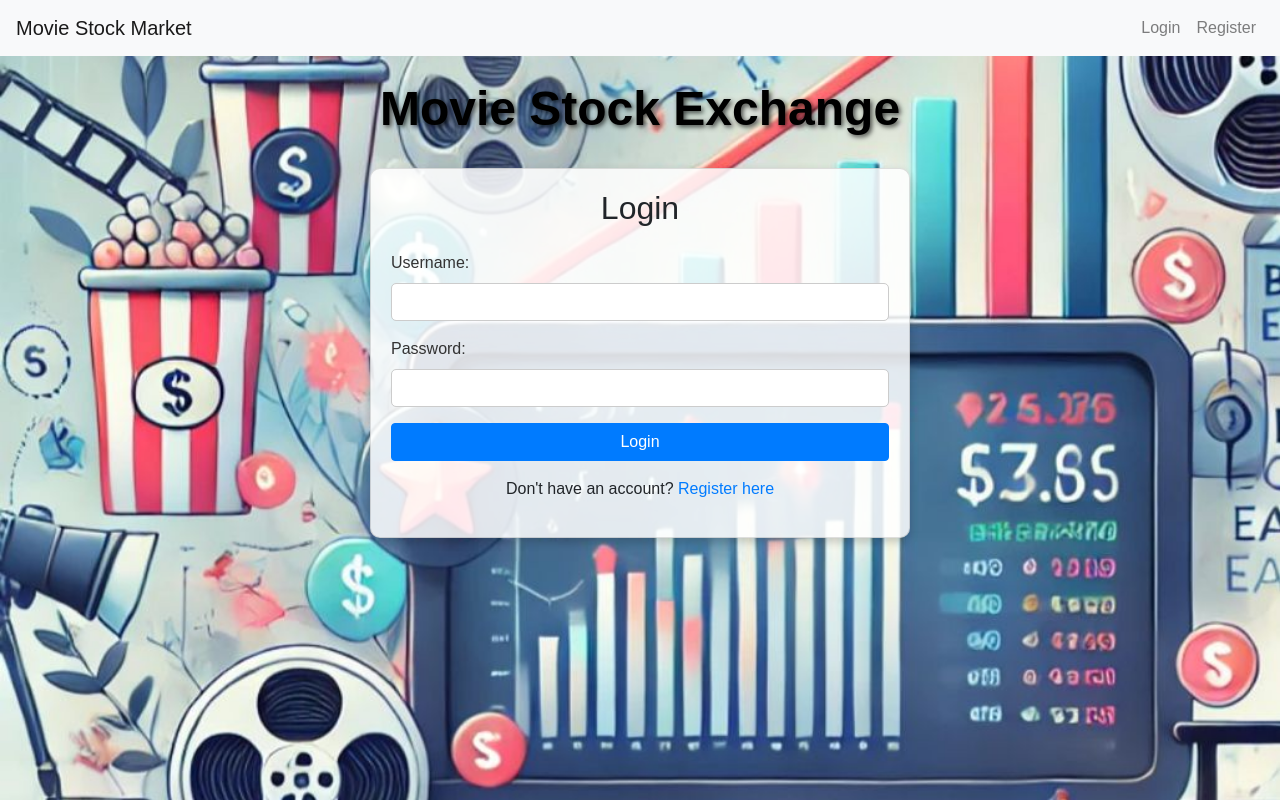
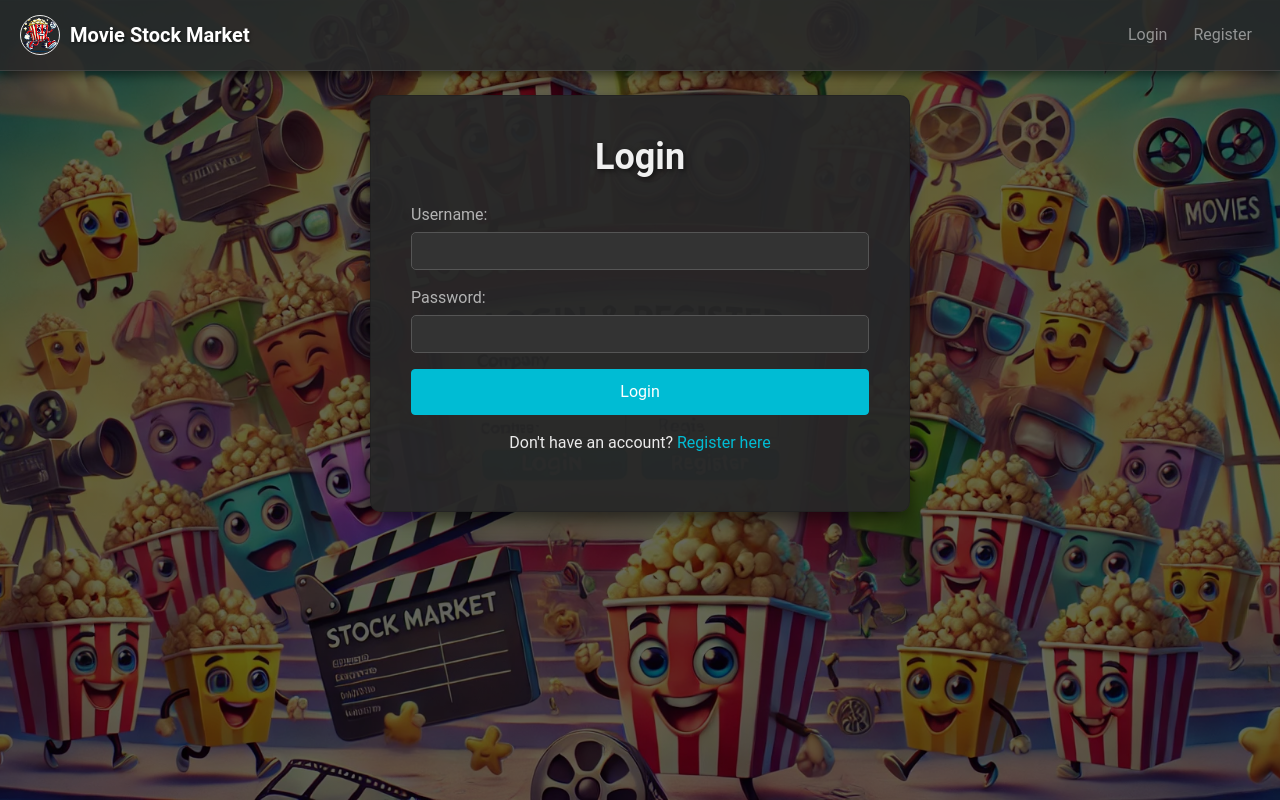
Before and after one commit to sudo-amancodes/movies-stock-market, a Flask app: page /login in a window 1280 px wide. Run offline with Flask 3, Linux system fonts and the light colour scheme; some libraries are stand-ins or nearby versions.

Commit message:
added styling and additional login functionality

```diff
--- a/app.py
+++ b/app.py
@@ -7,7 +7,7 @@ from flask import request, jsonify, redirect, url_for, session, render_template,
 from flask_login import LoginManager, login_user, login_required, logout_user, current_user
 from werkzeug.utils import secure_filename
 
-from src.models import User, db
+from src.models import Role, User, db
 from dotenv import load_dotenv
 
 # Comment this if you are using environment variables in your code instead of in a .env file (not recommended)
@@ -66,6 +66,14 @@ with app.app_context():
     db.create_all()
     print("Tables created!")
 
+with app.app_context():
+    if not Role.query.filter_by(name="User").first():
+        db.session.add(Role(name="User"))
+    if not Role.query.filter_by(name="Movie Studio").first():
+        db.session.add(Role(name="Movie Studio"))
+    db.session.commit()
+
+
 ALLOWED_EXTENSIONS = {'png', 'jpg', 'jpeg', 'gif'}
 
 def allowed_file(filename):
@@ -86,6 +94,7 @@ def register():
     last_name = request.form.get('last_name')
     username = request.form.get('username')
     password = request.form.get('password')
+    role = request.form.get('role')  # New field for role selection
 
     existing_user = User.query.filter_by(username=username).first()
     if existing_user:
@@ -94,12 +103,25 @@ def register():
 
     hashed_password = generate_password_hash(password, method='pbkdf2:sha256:600000')
 
+    # Create the new user
     new_user = User(first_name=first_name, last_name=last_name, username=username, password=hashed_password)
     db.session.add(new_user)
     db.session.commit()
 
-    flash('Registration successful. Please log in.', 'success')
+    # Assign role
+    selected_role = Role.query.filter_by(name=role).first()
+    if not selected_role:
+        # If the role doesn't exist, create it
+        selected_role = Role(name=role)
+        db.session.add(selected_role)
+        db.session.commit()
+
+    new_user.roles.append(selected_role)
+    db.session.commit()
+
+    flash(f'Registration successful as a {role}. Please log in.', 'success')
     return redirect(url_for('login'))
+
 
 @app.get('/login')
 def login_page():
--- a/src/models.py
+++ b/src/models.py
@@ -27,6 +27,9 @@ class User(db.Model, flask_login.UserMixin):
     # Relationship with Role through user_roles table
     roles = db.relationship('Role', secondary=user_roles, back_populates='users')
 
+    def get_roles(self):
+        return [role.name for role in self.roles][0]
+
     def __init__(self, first_name, last_name, username, password):
         self.first_name = first_name
         self.last_name = last_name
--- /dev/null
+++ b/static/css/login-register.css
@@ -0,0 +1,156 @@
+/* Universal styles */
+body {
+  background: linear-gradient(rgba(0, 0, 0, 0.2), rgba(0, 0, 0, 0.2)),
+    url("../login-bg2.webp"); /* Use provided URL */
+  background-size: cover; /* Cover the entire viewport */
+  background-repeat: no-repeat; /* Prevent repeating */
+  background-position: center; /* Center the image */
+  height: 100vh; /* Full viewport height */
+  margin: 0;
+  font-family: "Roboto", sans-serif; /* Modern sans-serif font */
+  color: #eaeaea; /* Default text color */
+}
+
+/* Overlay for adjustable opacity */
+body::before {
+  content: "";
+  position: absolute;
+  top: 0;
+  left: 0;
+  width: 100%;
+  height: 100%;
+  background-color: rgba(0, 0, 0, 0.5); /* Adjustable opacity */
+  z-index: -1; /* Keep the overlay in the background */
+}
+
+/* Center the card on the page */
+.row {
+  height: 100%;
+  display: flex;
+  align-items: center;
+  justify-content: center;
+}
+
+/* Card design */
+.card {
+  background: rgba(
+    40,
+    40,
+    40,
+    0.95
+  ); /* Almost-black semi-transparent background */
+  border-radius: 10px;
+  box-shadow: 0px 8px 15px rgba(0, 0, 0, 0.5); /* Stronger shadow for depth */
+  overflow: hidden;
+  padding: 20px;
+}
+
+/* Titles */
+.card-title,
+.header-title h1 {
+  font-size: 36px;
+  font-weight: bold;
+  color: #f0f0f0; /* Brighter text color for titles */
+  text-align: center;
+  margin-bottom: 20px;
+  text-shadow: 2px 2px 5px rgba(0, 0, 0, 0.5); /* Subtle shadow for emphasis */
+}
+
+/* Input fields */
+.form-group label {
+  font-size: 16px;
+  color: #b3b3b3; /* Muted text for labels */
+  margin-bottom: 5px;
+}
+
+.form-group input {
+  font-size: 16px;
+  padding: 10px;
+  border-radius: 5px;
+  border: 1px solid #555; /* Dark border */
+  background-color: #333; /* Dark input background */
+  color: #f0f0f0; /* White text for inputs */
+}
+
+.form-group input::placeholder {
+  color: #aaa; /* Lighter text for placeholders */
+}
+
+.form-group input:focus {
+  border-color: #00bcd4; /* Bright cyan for focus */
+  outline: none;
+  background-color: #444; /* Slightly brighter background */
+  color: #ffffff; /* Ensure text is white while typing */
+}
+
+/* Buttons */
+.btn-primary {
+  background-color: #00bcd4; /* Bright cyan button */
+  border-color: #00bcd4;
+  font-size: 16px;
+  padding: 10px 15px;
+  transition: all 0.3s ease;
+}
+
+.btn-primary:hover {
+  background-color: #008ba3; /* Darker cyan on hover */
+  border-color: #008ba3;
+}
+
+/* Links */
+p.text-center a {
+  font-size: 16px;
+  color: #00bcd4; /* Bright cyan for links */
+  text-decoration: none;
+}
+
+p.text-center a:hover {
+  text-decoration: underline;
+  color: #008ba3; /* Match hover color with buttons */
+}
+
+/* Slider styles */
+.slider-container {
+  display: flex;
+  justify-content: center;
+  align-items: center;
+  margin-top: 10px;
+  margin-bottom: 20px;
+}
+
+.role-label {
+  font-size: 16px;
+  margin: 0 10px;
+  cursor: pointer;
+  padding: 5px 10px;
+  border: 1px solid #00bcd4; /* Cyan border */
+  border-radius: 5px;
+  color: #00bcd4; /* Cyan text */
+  transition: 0.3s;
+}
+
+input[type="radio"] {
+  display: none;
+}
+
+input[type="radio"]:checked + label {
+  color: #1a1a1a; /* Dark text for checked label */
+  background-color: #00bcd4; /* Cyan background for checked label */
+}
+
+.role-label:hover {
+  background-color: #333; /* Slight highlight on hover */
+  color: #eaeaea; /* Brighter text on hover */
+}
+
+/* Responsiveness */
+@media (max-width: 768px) {
+  .card {
+    width: 90%;
+  }
+
+  .card-title,
+  .header-title h1 {
+    font-size: 28px;
+  }
+}
--- a/static/css/login.css
+++ /dev/null
@@ -1,77 +0,0 @@
-/* Make the body use the background image */
-body {
-    background-image: url("../profile_pics/login.jpeg"); /* Path relative to the CSS file */
-    background-size: cover; /* Make the image cover the entire page */
-    background-repeat: no-repeat; /* Prevent repeating the image */
-    background-position: center; /* Center the image */
-    height: 100vh; /* Full viewport height */
-    margin: 0; /* Remove default margins */
-    font-family: Arial, sans-serif; /* Optional: Improve text appearance */
-}
-
-/* Center the card on the page */
-.row {
-    height: 100%;
-    display: flex;
-    align-items: center;
-    justify-content: center;
-}
-
-/* Card adjustments for better visibility */
-.card {
-    background: rgba(255, 255, 255, 0.85); /* Semi-transparent background */
-    border-radius: 10px; /* Rounded corners */
-    box-shadow: 0px 4px 10px rgba(0, 0, 0, 0.2); /* Add subtle shadow */
-    overflow: hidden;
-}
-
-/* Improve button appearance */
-.btn-primary {
-    background-color: #007bff; /* Standard Bootstrap blue */
-    border-color: #007bff;
-    font-size: 16px;
-}
-
-.btn-primary:hover {
-    background-color: #0056b3; /* Darker shade on hover */
-    border-color: #0056b3;
-}
-
-/* Center and style the header title */
-.header-title h1 {
-    font-size: 48px; /* Increase font size */
-    color: black; /* Set text color to white for visibility */
-    text-align: center; /* Center align the title */
-    margin-bottom: 30px; /* Space below the title */
-    font-weight: bold; /* Make the font bold for emphasis */
-    text-shadow: 2px 2px 5px rgba(0, 0, 0, 0.7); /* Optional: Add shadow to make the text stand out */
-}
-
-/* Style the login form inputs and labels */
-.form-group label {
-    font-size: 16px; /* Adjust font size of labels */
-    color: #333; /* Dark color for labels */
-}
-
-.form-group input {
-    font-size: 16px; /* Font size for inputs */
-    padding: 10px; /* Add padding for better input appearance */
-    border-radius: 5px; /* Round the corners of input fields */
-    border: 1px solid #ccc; /* Light gray border */
-}
-
-.form-group input:focus {
-    border-color: #007bff; /* Change border color on focus */
-    outline: none; /* Remove the default outline on focus */
-}
-
-/* Style the register link text */
-p.text-center a {
-    font-size: 16px;
-    color: #007bff; /* Use the same color as the button */
-    text-decoration: none; /* Remove underline */
-}
-
-p.text-center a:hover {
-    text-decoration: underline; /* Add underline on hover */
-}
--- /dev/null
+++ b/static/css/navbar.css
@@ -0,0 +1,73 @@
+/* Navbar Styling */
+.custom-navbar {
+  background: rgba(40, 40, 40, 0.9); /* Dark semi-transparent background */
+  box-shadow: 0px 4px 10px rgba(0, 0, 0, 0.5); /* Subtle shadow for depth */
+  padding: 10px 20px;
+  border-bottom: 1px solid rgba(255, 255, 255, 0.1); /* Thin border for a sleek finish */
+}
+
+.navbar-brand {
+  display: flex;
+  align-items: center;
+  font-size: 20px;
+  font-weight: bold;
+  color: #eaeaea; /* Bright text for the brand */
+  text-shadow: 1px 1px 3px rgba(0, 0, 0, 0.5); /* Subtle text shadow */
+}
+
+.navbar-brand:hover {
+  color: #00bcd4; /* Cyan on hover */
+}
+
+.navbar-logo {
+  width: 40px;
+  height: 40px;
+  margin-right: 10px;
+  border-radius: 50%; /* Circular logo */
+  border: 1px solid #eaeaea; /* Subtle border around the logo */
+}
+
+.nav-link {
+  font-size: 16px;
+  color: #eaeaea; /* Brighter text for links */
+  margin-left: 10px;
+  transition: color 0.3s ease, text-shadow 0.3s ease;
+}
+
+.nav-link:hover {
+  color: #00bcd4; /* Cyan text on hover */
+  text-shadow: 1px 1px 3px rgba(0, 188, 212, 0.5); /* Glow effect */
+}
+
+.navbar-toggler {
+  border-color: rgba(255, 255, 255, 0.5); /* Transparent toggle border */
+}
+
+.navbar-toggler-icon {
+  background-image: linear-gradient(
+    to right,
+    #00bcd4,
+    #008ba3
+  ); /* Gradient toggle icon */
+}
+
+.navbar-collapse {
+  justify-content: flex-end; /* Align nav items to the right */
+}
+
+/* Responsiveness */
+@media (max-width: 768px) {
+  .navbar-brand {
+    font-size: 18px;
+  }
+
+  .navbar-logo {
+    width: 35px;
+    height: 35px;
+  }
+
+  .nav-link {
+    font-size: 14px;
+    margin-left: 0;
+  }
+}
--- a/templates/_layout.html
+++ b/templates/_layout.html
@@ -7,22 +7,41 @@
     <link
       rel="icon"
       type="image/png"
-      href="{{ url_for('static', filename='favicon.png') }}"
+      href="{{ url_for('static', filename='logo.png') }}"
     />
+
     <link
       href="https://stackpath.bootstrapcdn.com/bootstrap/4.5.2/css/bootstrap.min.css"
       rel="stylesheet"
     />
   </head>
   <body>
-    <nav class="navbar navbar-expand-lg navbar-light bg-light">
-      <a class="navbar-brand" href="{{ url_for('index') }}"
-        >Movie Stock Market</a
+    <nav class="navbar navbar-expand-lg navbar-dark custom-navbar">
+      <a class="navbar-brand" href="{{ url_for('index') }}">
+        <img
+          src="{{ url_for('static', filename='logo.png') }}"
+          alt="Logo"
+          class="navbar-logo"
+          width="40"
+          height="40"
+        />
+        Movie Stock Market
+      </a>
+
+      <button
+        class="navbar-toggler"
+        type="button"
+        data-toggle="collapse"
+        data-target="#navbarNav"
+        aria-controls="navbarNav"
+        aria-expanded="false"
+        aria-label="Toggle navigation"
       >
-      <div class="collapse navbar-collapse">
+        <span class="navbar-toggler-icon"></span>
+      </button>
+      <div class="collapse navbar-collapse" id="navbarNav">
         <ul class="navbar-nav ml-auto">
           {% if current_user.is_authenticated %}
-
           <li class="nav-item">
             <a class="nav-link" href="{{ url_for('profile') }}">Profile</a>
           </li>
@@ -40,30 +59,12 @@
       </div>
     </nav>
 
-    <div class="container mt-4">
-      {% with messages = get_flashed_messages(with_categories=true) %} {% if
-      messages %}
-      <div class="container">
-        {% for category, message in messages %}
-        <div
-          class="alert alert-{{ category }} alert-dismissible fade show"
-          role="alert"
-        >
-          {{ message }}
-          <button
-            type="button"
-            class="close"
-            data-dismiss="alert"
-            aria-label="Close"
-          >
-            <span aria-hidden="true">&times;</span>
-          </button>
-        </div>
-        {% endfor %}
-      </div>
-      {% endif %} {% endwith %} {% block content %}{% endblock %}
-    </div>
+    <div class="container mt-4">{% block content %}{% endblock %}</div>
 
+    <link
+      rel="stylesheet"
+      href="{{ url_for('static', filename='css/navbar.css') }}"
+    />
     <script src="https://code.jquery.com/jquery-3.5.1.slim.min.js"></script>
     <script src="https://cdn.jsdelivr.net/npm/@popperjs/core@2.11.5/dist/umd/popper.min.js"></script>
     <script src="https://stackpath.bootstrapcdn.com/bootstrap/4.5.2/js/bootstrap.min.js"></script>
--- a/templates/login.html
+++ b/templates/login.html
@@ -1,17 +1,12 @@
-{% extends "_layout.html" %}
-
-{% block title %}Login{% endblock %}
-
-{% block content %}
+{% extends "_layout.html" %} {% block title %}Login{% endblock %} {% block
+content %}
 <!-- Link to CSS -->
-<link rel="stylesheet" href='static/css/login.css'>
-
+<link
+  rel="stylesheet"
+  href="{{ url_for('static', filename='css/login-register.css') }}"
+/>
 <div class="body">
   <!-- Header Title: Centered and larger font -->
-    <div class="header-title text-center mb-4">
-        <h1>Movie Stock Exchange</h1>
-    </div>
-
   <div class="row justify-content-center">
     <div class="col-md-6">
       <div class="card">
@@ -22,18 +17,33 @@
           <form action="{{ url_for('login') }}" method="POST">
             <div class="form-group">
               <label for="username">Username:</label>
-                            <input type="text" id="username" class="form-control" name="username" required>
+              <input
+                type="text"
+                id="username"
+                class="form-control"
+                name="username"
+                required
+              />
             </div>
 
             <div class="form-group">
               <label for="password">Password:</label>
-                            <input type="password" id="password" class="form-control" name="password" required>
+              <input
+                type="password"
+                id="password"
+                class="form-control"
+                name="password"
+                required
+              />
             </div>
 
-                        <button type="submit" class="btn btn-primary btn-block">Login</button>
+            <button type="submit" class="btn btn-primary btn-block">
+              Login
+            </button>
           </form>
           <!-- Register Link -->
-                    <p class="text-center mt-3">Don't have an account?
+          <p class="text-center mt-3">
+            Don't have an account?
             <a href="{{ url_for('register_page') }}">Register here</a>
           </p>
         </div>
```
Also changed, not shown: static/css/register.css (deleted, +0 -76 lines), templates/index.html (+7 -23 lines), templates/profile.html (+7 -57 lines), templates/register.html (+58 -16 lines), static/login-bg1.webp (added), static/login-bg2.webp (added), static/login.jpeg (renamed from static/profile_pics/login.jpeg), static/logo.png (added), 2 other files. Lines whose indentation alone changed are shown as unchanged.
